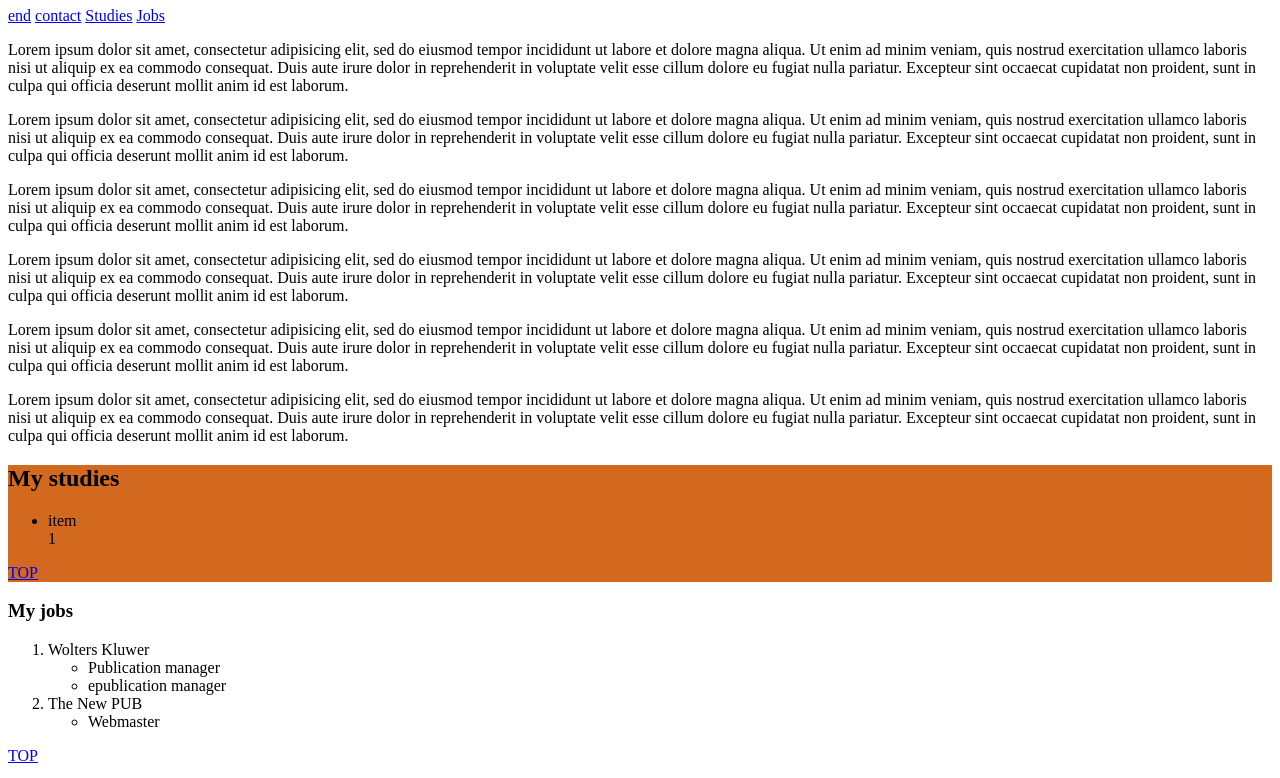
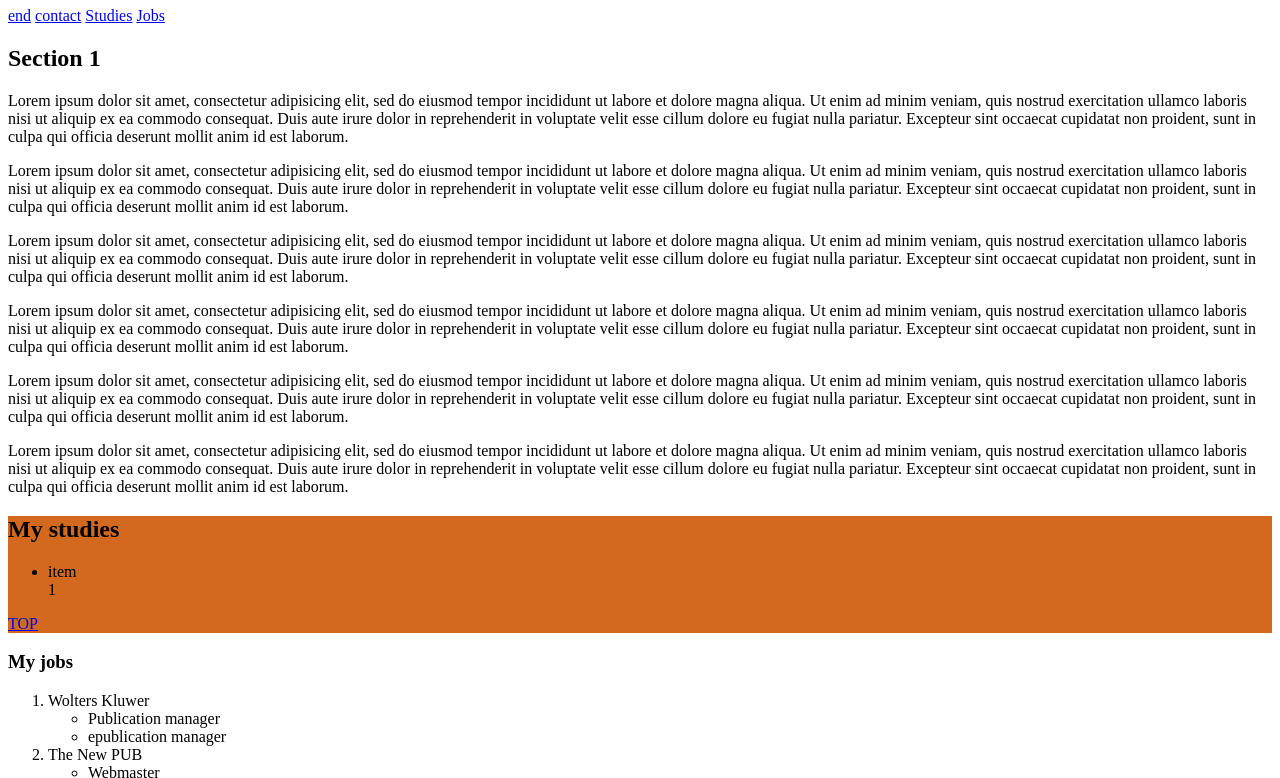
Before and after one commit to jihes/lewagonbynight, a plain HTML site: page index.html in a window 1280 px wide. Shown: the part 73-851 px from the top of the page. Drawn offline with Linux system fonts and the light colour scheme.

Commit message:
add title

```diff
--- a/index.html
+++ b/index.html
@@ -17,6 +17,7 @@
 	<a href="#jobs">Jobs</a>
 	</nav>
 	<section class="classy_section">
+        <h1>Section 1</h1>
 	<p>
 		Lorem ipsum dolor sit amet, consectetur adipisicing elit, sed do eiusmod
 		tempor incididunt ut labore et dolore magna aliqua. Ut enim ad minim veniam,
```
